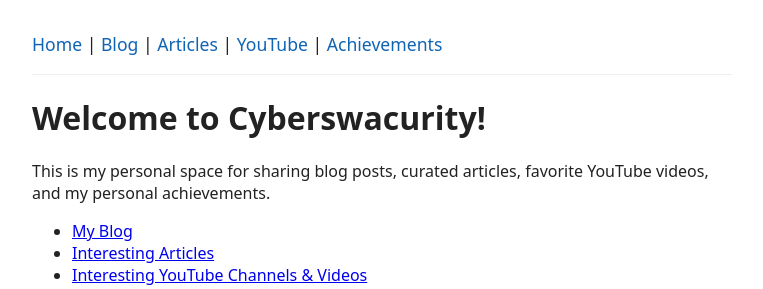
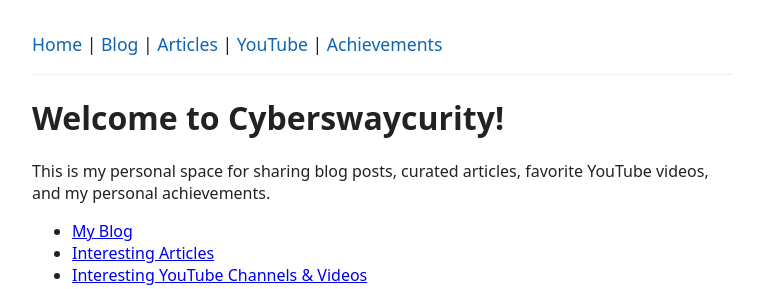
Before and after one commit to cyberswaycurity/cyberswaycurity.github.io, a Jekyll site: the page built from index.md, in a window 1280 px wide. Shown: the top 289 px of the page, without its empty margins (258-1021 px from the left). Built offline with Jekyll 4.4.1, drawn with Linux system fonts in a browser that asks for light colours.

Commit message:
Update index.md

```diff
--- a/index.md
+++ b/index.md
@@ -3,7 +3,7 @@ layout: default
 title: Home
 ---
 
-# Welcome to Cyberswacurity!
+# Welcome to Cyberswaycurity!
 
 This is my personal space for sharing blog posts, curated articles, favorite YouTube videos, and my personal achievements.
 
```
